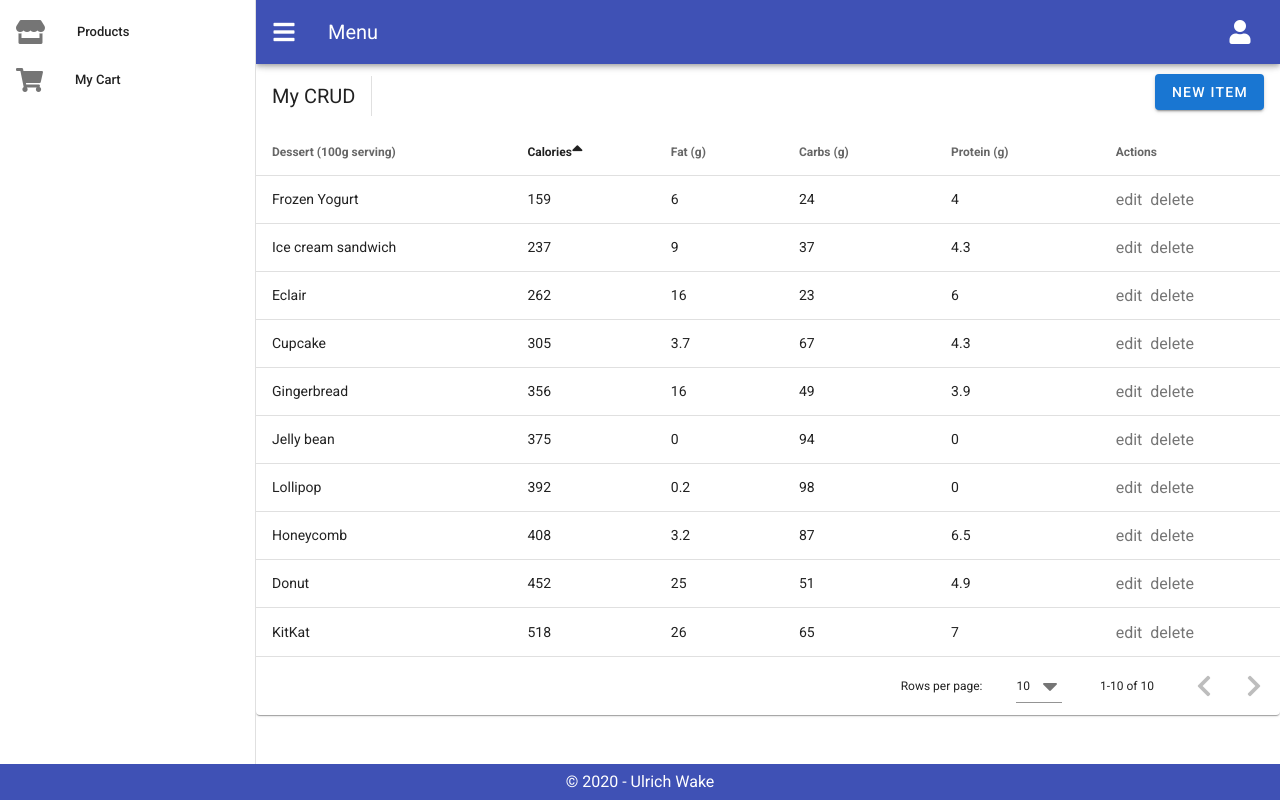
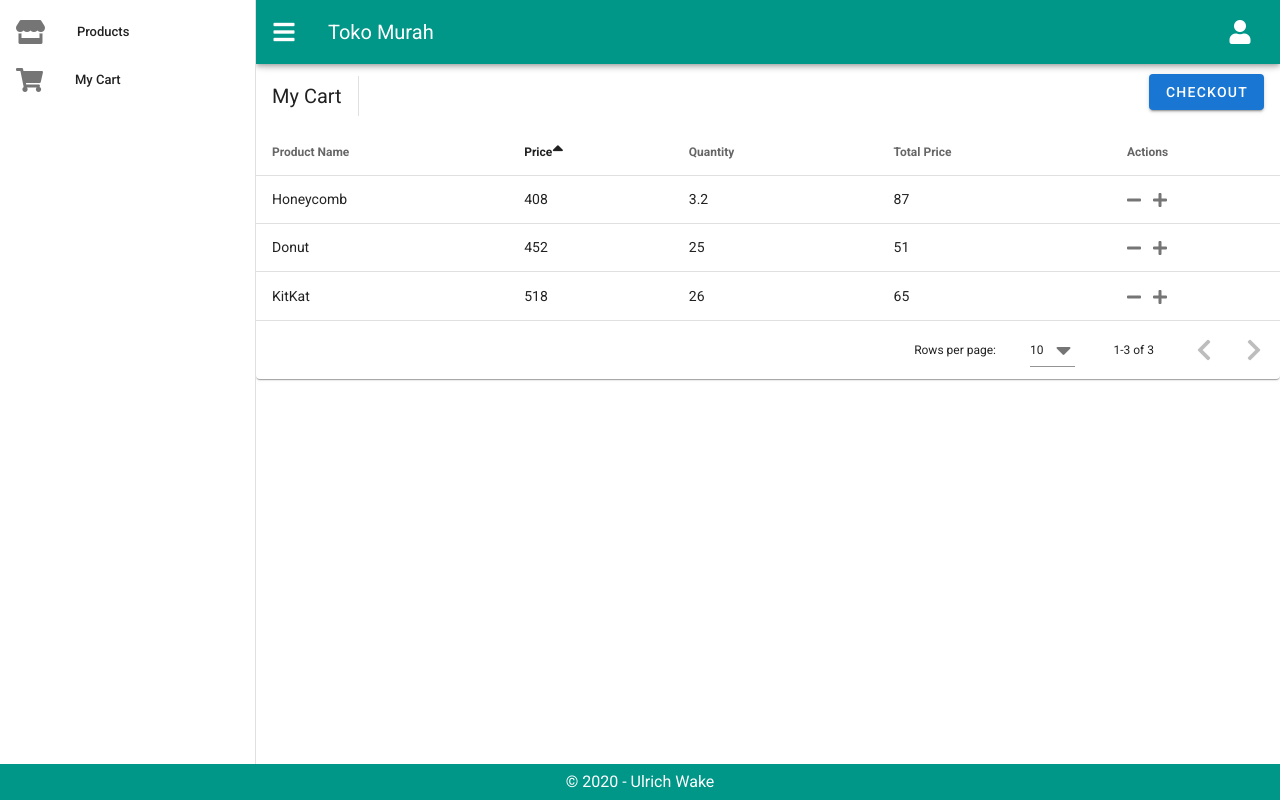
Before and after one commit to beta-fox-mcc-02/ecommerce-customer, a Vue app: page /cart in a window 1280 px wide. Built offline with nearby package versions, Linux system fonts and the light colour scheme.

Commit message:
Layout for carts

```diff
--- a/src/components/LandingPageForm.vue
+++ b/src/components/LandingPageForm.vue
@@ -5,7 +5,7 @@
         <v-row align="center" justify="center">
           <v-col cols="12" sm="8" md="4">
             <v-card class="elevation-12">
-              <v-toolbar color="primary" dark flat>
+              <v-toolbar color="teal" dark flat>
                 <v-toolbar-title>{{title}}</v-toolbar-title>
                 <v-spacer />
                 <v-tooltip right>
@@ -38,7 +38,7 @@
                   ></v-text-field>
 
                   <div class>
-                    <v-btn :disabled="!valid" type="submit">{{title}}</v-btn>
+                    <v-btn color="teal" :disabled="!valid" type="submit">{{title}}</v-btn>
                     <v-btn @click="routeTo" class="float-right">{{moveTo}}</v-btn>
                   </div>
                 </v-form>
--- a/src/views/Home/components/CartTable.vue
+++ b/src/views/Home/components/CartTable.vue
@@ -2,52 +2,38 @@
   <v-data-table :headers="headers" :items="desserts" sort-by="calories" class="elevation-1">
     <template v-slot:top>
       <v-toolbar flat color="white">
-        <v-toolbar-title>My CRUD</v-toolbar-title>
+        <v-toolbar-title>My Cart</v-toolbar-title>
         <v-divider class="mx-4" inset vertical></v-divider>
         <v-spacer></v-spacer>
         <v-dialog v-model="dialog" max-width="500px">
           <template v-slot:activator="{ on }">
-            <v-btn color="primary" dark class="mb-2" v-on="on">New Item</v-btn>
+            <v-btn color="primary" dark class="mb-2" v-on="on">Checkout</v-btn>
           </template>
           <v-card>
             <v-card-title>
-              <span class="headline">{{ formTitle }}</span>
+              <span class="headline">Confirm Purchase</span>
             </v-card-title>
 
             <v-card-text>
               <v-container>
                 <v-row>
-                  <v-col cols="12" sm="6" md="4">
-                    <v-text-field v-model="editedItem.name" label="Dessert name"></v-text-field>
-                  </v-col>
-                  <v-col cols="12" sm="6" md="4">
-                    <v-text-field v-model="editedItem.calories" label="Calories"></v-text-field>
-                  </v-col>
-                  <v-col cols="12" sm="6" md="4">
-                    <v-text-field v-model="editedItem.fat" label="Fat (g)"></v-text-field>
-                  </v-col>
-                  <v-col cols="12" sm="6" md="4">
-                    <v-text-field v-model="editedItem.carbs" label="Carbs (g)"></v-text-field>
-                  </v-col>
-                  <v-col cols="12" sm="6" md="4">
-                    <v-text-field v-model="editedItem.protein" label="Protein (g)"></v-text-field>
-                  </v-col>
+                  <p>Total Price is Rp. 2.000.000</p>
                 </v-row>
               </v-container>
             </v-card-text>
 
             <v-card-actions>
               <v-spacer></v-spacer>
-              <v-btn color="blue darken-1" text @click="close">Cancel</v-btn>
-              <v-btn color="blue darken-1" text @click="save">Save</v-btn>
+              <v-btn color="blue darken-1" text @click="onCancel">Cancel</v-btn>
+              <v-btn color="blue darken-1" text @click="onBuy">Buy</v-btn>
             </v-card-actions>
           </v-card>
         </v-dialog>
       </v-toolbar>
     </template>
     <template v-slot:item.action="{ item }">
-      <v-icon small class="mr-2" @click="editItem(item)">edit</v-icon>
-      <v-icon small @click="deleteItem(item)">delete</v-icon>
+      <v-icon small class="mr-3" @click="onRemoveItem(item)">fas fa-minus</v-icon>
+      <v-icon small @click="onAddItem(item)">fas fa-plus</v-icon>
     </template>
     <template v-slot:no-data>
       <v-btn color="primary" @click="initialize">Reset</v-btn>
@@ -62,33 +48,18 @@ export default {
     dialog: false,
     headers: [
       {
-        text: 'Dessert (100g serving)',
+        text: 'Product Name',
         align: 'start',
         sortable: false,
         value: 'name',
       },
-      { text: 'Calories', value: 'calories' },
-      { text: 'Fat (g)', value: 'fat' },
-      { text: 'Carbs (g)', value: 'carbs' },
-      { text: 'Protein (g)', value: 'protein' },
+      { text: 'Price', value: 'calories' },
+      { text: 'Quantity', value: 'fat' },
+      { text: 'Total Price', value: 'carbs' },
       { text: 'Actions', value: 'action', sortable: false },
     ],
     desserts: [],
     editedIndex: -1,
-    editedItem: {
-      name: '',
-      calories: 0,
-      fat: 0,
-      carbs: 0,
-      protein: 0,
-    },
-    defaultItem: {
-      name: '',
-      calories: 0,
-      fat: 0,
-      carbs: 0,
-      protein: 0,
-    },
   }),
 
   computed: {
@@ -110,55 +81,6 @@ export default {
   methods: {
     initialize() {
       this.desserts = [
-        {
-          name: 'Frozen Yogurt',
-          calories: 159,
-          fat: 6.0,
-          carbs: 24,
-          protein: 4.0,
-        },
-        {
-          name: 'Ice cream sandwich',
-          calories: 237,
-          fat: 9.0,
-          carbs: 37,
-          protein: 4.3,
-        },
-        {
-          name: 'Eclair',
-          calories: 262,
-          fat: 16.0,
-          carbs: 23,
-          protein: 6.0,
-        },
-        {
-          name: 'Cupcake',
-          calories: 305,
-          fat: 3.7,
-          carbs: 67,
-          protein: 4.3,
-        },
-        {
-          name: 'Gingerbread',
-          calories: 356,
-          fat: 16.0,
-          carbs: 49,
-          protein: 3.9,
-        },
-        {
-          name: 'Jelly bean',
-          calories: 375,
-          fat: 0.0,
-          carbs: 94,
-          protein: 0.0,
-        },
-        {
-          name: 'Lollipop',
-          calories: 392,
-          fat: 0.2,
-          carbs: 98,
-          protein: 0,
-        },
         {
           name: 'Honeycomb',
           calories: 408,
@@ -183,18 +105,18 @@ export default {
       ];
     },
 
-    editItem(item) {
+    onRemoveItem(item) {
       this.editedIndex = this.desserts.indexOf(item);
       this.editedItem = Object.assign({}, item);
       this.dialog = true;
     },
 
-    deleteItem(item) {
+    onAddItem(item) {
       const index = this.desserts.indexOf(item);
       confirm('Are you sure you want to delete this item?') && this.desserts.splice(index, 1);
     },
 
-    close() {
+    onCancel() {
       this.dialog = false;
       setTimeout(() => {
         this.editedItem = Object.assign({}, this.defaultItem);
@@ -202,7 +124,7 @@ export default {
       }, 300);
     },
 
-    save() {
+    onBuy() {
       if (this.editedIndex > -1) {
         Object.assign(this.desserts[this.editedIndex], this.editedItem);
       } else {
--- a/src/views/Home/components/ProductCard.vue
+++ b/src/views/Home/components/ProductCard.vue
@@ -17,7 +17,7 @@
     <v-card-title>Harga Barang</v-card-title>
 
     <v-card-actions>
-      <v-btn color="indigo" class="ml-auto" text @click="onAddToCart">Add To Cart</v-btn>
+      <v-btn color="teal" class="ml-auto" text @click="onAddToCart">Add To Cart</v-btn>
     </v-card-actions>
   </v-card>
 </template>
@@ -37,7 +37,7 @@ export default {
   },
   computed: {
     randomNumber() {
-      return +(Math.random() * 5).toFixed(1) + 1;
+      return +(Math.random() * 5).toFixed(1);
     }
   }
 }
--- a/src/views/Home/index.vue
+++ b/src/views/Home/index.vue
@@ -21,9 +21,9 @@
       </v-list>
     </v-navigation-drawer>
 
-    <v-app-bar app color="indigo" dark>
+    <v-app-bar app color="teal" dark>
       <v-app-bar-nav-icon @click.stop="drawer = !drawer" />
-      <v-toolbar-title>Menu</v-toolbar-title>
+      <v-toolbar-title>Toko Murah</v-toolbar-title>
       <div class="ml-auto d-inline-flex">
         <div class="text-center" v-if="notLogin">
           <v-menu transition="fade-transition">
@@ -53,7 +53,7 @@
       <router-view></router-view>
     </v-content>
 
-    <v-footer color="indigo" app class="justify-center">
+    <v-footer color="teal" app class="justify-center">
       <span class="white--text">&copy; 2020 - Ulrich Wake</span>
     </v-footer>
   </v-app>
```
